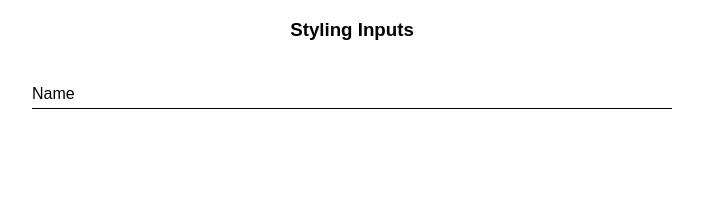
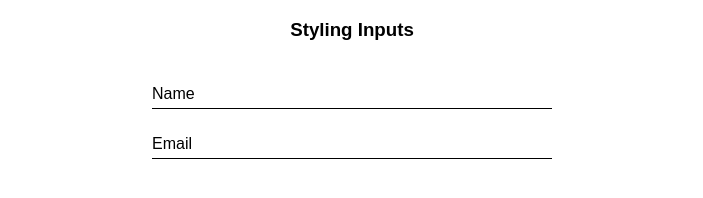
Before and after one commit to AbidAlWassie/Browser-Defaults-experimental, a plain HTML site: page input/index.html in a window 1280 px wide. Shown: the whole page, without its empty margins (288-991 px from the left). Drawn offline with Linux system fonts and the light colour scheme.

Commit message:
updated alongside everything

```diff
--- a/input/css/style.scss
+++ b/input/css/style.scss
@@ -52,14 +52,14 @@ body {
   text-align: center;
 }
 
-form {
-  width: 50%;
+.input-item {
+  width: 400px;
   position: relative;
   height: 50px;
   overflow: hidden;
 }
 
-form input {
+.input-item input {
   width: 100%;
   height: 100%;
   color: #595f6e;
@@ -68,7 +68,7 @@ form input {
   outline: none;
 }
 
-form label {
+.input-item label {
   position: absolute;
   bottom: 0;
   left: 0;
@@ -79,7 +79,7 @@ form label {
   border-bottom: 1px solid black;
 }
 
-form label::after {
+.input-item label::after {
   content: "";
   position: absolute;
   left: 0;
@@ -98,12 +98,12 @@ form label::after {
   transition: all 300ms ease;
 }
 
-form input:focus + .label-name .name-content, form input:valid + .label-name .name-content {
+.input-item input:focus + .label-name .name-content, .input-item input:valid + .label-name .name-content {
   transform: translateY(-150%);
   font-size: 14px;
   color: $clr-blue;
 }
 
-form input:focus + .label-name::after, .form input:valid + .label-name::after {
+.input-item input:focus + .label-name::after, .input-item input:valid + .label-name::after {
   transform: translateX(0);
 }
--- a/input/index.html
+++ b/input/index.html
@@ -10,10 +10,19 @@
   <h3 class="heading">Styling Inputs</h3>
   <div class="input-container">
     <form action="">
-      <input type="text" name="name" autocomplete="off" required>
-      <label for="name" class="label-name">
-        <span class="name-content">Name</span>
-      </label>
+      <div class="input-item">
+        <input type="text" name="name" required>
+        <label for="name" class="label-name">
+          <span class="name-content">Name</span>
+        </label>
+      </div>
+
+      <div class="input-item">
+        <input type="text" name="email" required>
+        <label for="name" class="label-name">
+          <span class="name-content">Email</span>
+        </label>
+      </div>
     </form>
   </div>
 </div>
```
Also changed, not shown: input/css/style.css.
